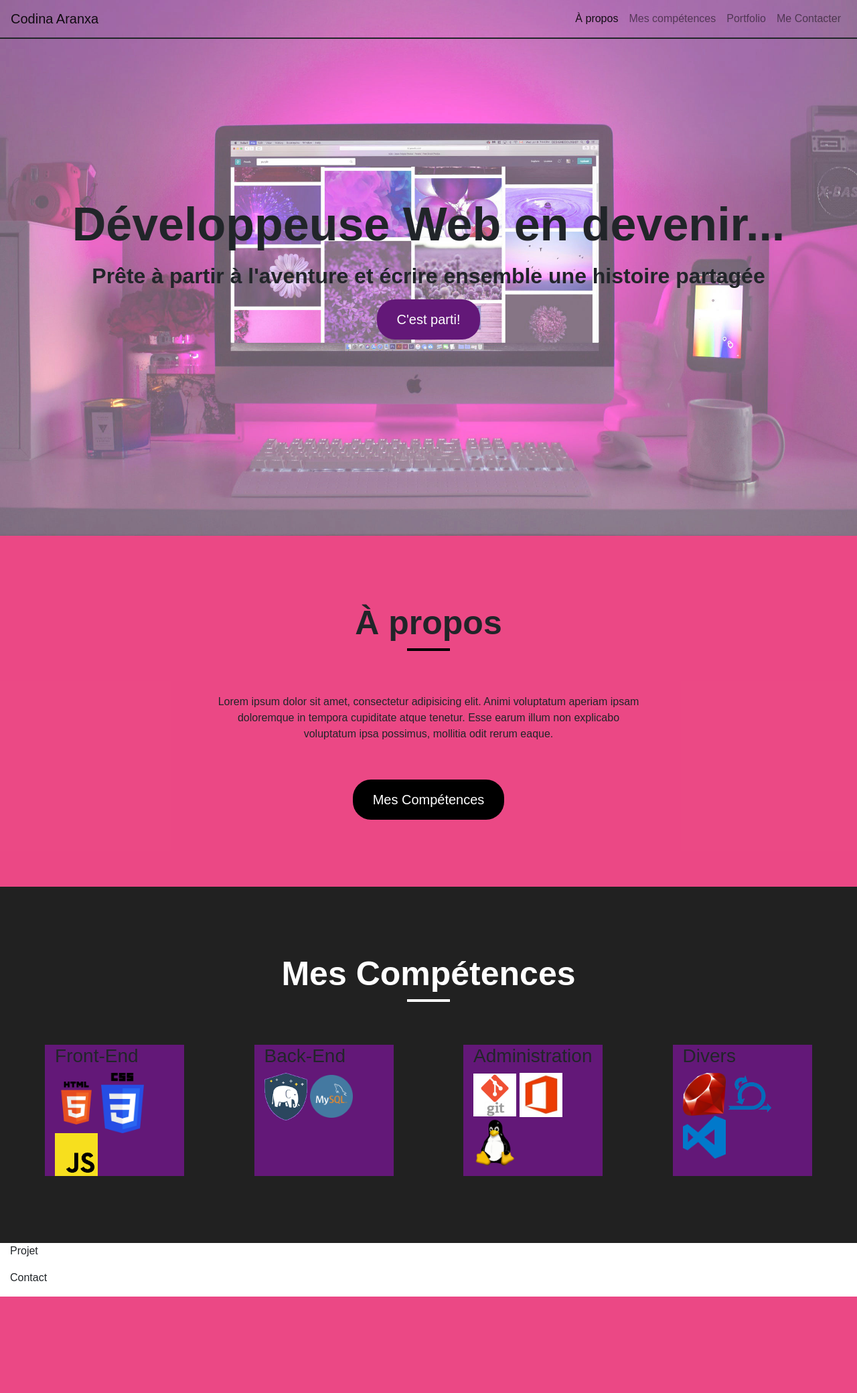
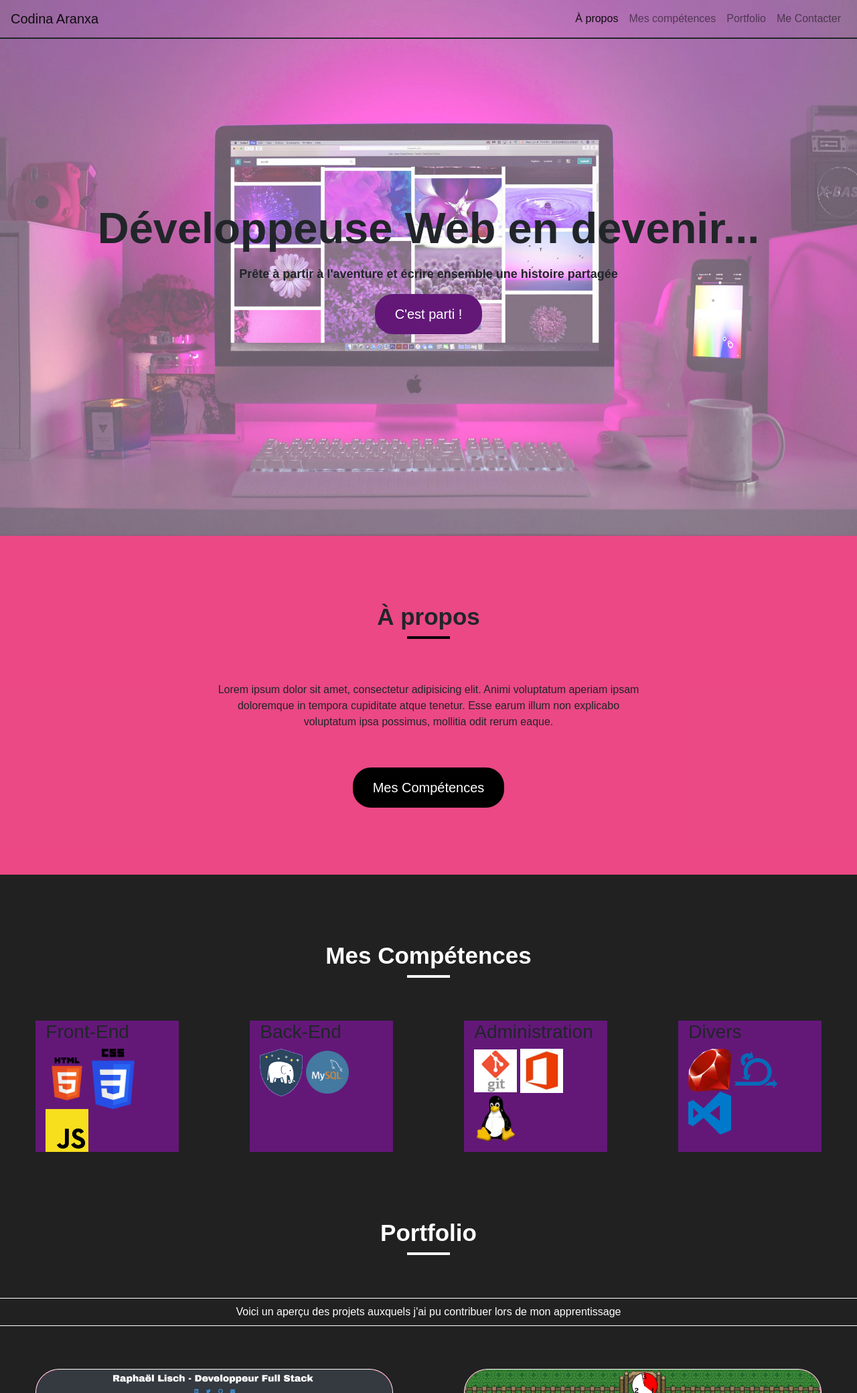
Before and after one commit to KennochaJilian/portfolio, a PHP site: page / in a window 1280 px wide. Shown: the top 2080 px of the page at 67% size. Before the commit the page ends 1936 px from the top, so only its background shows below. Run offline with PHP 8.4, Linux system fonts and the light colour scheme; some web fonts are replaced.

Commit message:
Génération du Portfolio et images associées

```diff
--- a/public/css/style.css
+++ b/public/css/style.css
@@ -12,13 +12,17 @@
 
 
 }
+.welcome p{
+    font-size: 18px;
+    font-weight: bold;
+}
 h1{
-    font-size: 70px !important;
+    font-size: 65px !important;
     font-weight:bold !important;
     text-align: center !important;
 }
 h2{
-    /* font-size: 35px !important;  */
+    font-size: 35px !important;
     font-weight:bold !important;
     text-align: center !important;
 }
@@ -103,3 +107,36 @@ h2{
 .imgSkill{
     width:5vw !important;
 }
+
+#project{
+    background-color:rgba(0,0,0,0.87);
+
+    color:white;
+
+}
+#project hr{
+    background-color: white;
+}
+#test{
+
+    width:100%;
+    border-top: 1px solid white;
+    border-bottom: 1px solid white;
+}
+#test p{
+    margin:0;
+    padding: 1vh;
+}
+.projectTable{
+    background-color: #e93578;
+    padding-left:0 !important;
+    padding-right:0!important;
+    border-radius:35px;
+    border: 1px solid white;
+}
+.projectTable img{
+    width:100%;
+    border-top-left-radius: 35px;
+    border-top-right-radius: 35px;
+
+}
--- a/view/frontend/project.php
+++ b/view/frontend/project.php
@@ -1,3 +1,48 @@
-<div>
-<p> Projet </p>
-</div>
+<?php
+$projectTable = [
+    [
+        "description" => "Réalisation d'un portfolio en Bootstrap",
+        "imgSRC" =>"img/lisch.jpg"
+    ],
+    [
+        "description" => "Bomberman en canvas/JS réalisé en équipe de quatre personnes",
+        "imgSRC" => "img/bomberman.jpg"
+    ],
+    [
+        "description" => "Interface de présentation pour l'inauguration de l'Access Code School de Strasbourg",
+        "imgSRC"=>"img/openning.jpeg"
+    ]
+]
+?>
+
+<section class="row p-auto" id="project">
+    <div class=" d-flex flex-column align-items-center col-md-12">
+        <div class="mb-5">
+            <h2 class="category"> Portfolio </h2>
+            <hr class="line">
+        </div>
+    </div>
+
+    <div id="test" class="mb-5">
+        <p class="text-center"> Voici un aperçu des projets auxquels j'ai pu contribuer lors de mon apprentissage </p>
+    </div>
+
+    <aside class="col-md-12">
+        <div class="row">
+            <?php
+            foreach($projectTable as $project){ ?>
+            <div class="col-xl-5 col-sm-12 col-xs-12 mt-3 mx-auto projectTable">
+                <img src=<?= $project['imgSRC']?>>
+
+                <div class="pl-2">
+                    <p> <?= $project['description']?></p>
+                </div>
+
+            </div>
+            <?php } ?>
+
+    </aside>
+
+
+
+</section>
--- a/view/frontend/skills.php
+++ b/view/frontend/skills.php
@@ -46,12 +46,11 @@
             <hr class="line">
         </div>
     </div>
-    <aside class="col-md-12 d-flex justify-content-around">
-
-
+    <aside class="col-md-12">
+        <div class="row">
         <?php
             foreach($skillsTable as $skill){ ?>
-            <div class="col-xl-2 skillsTable">
+            <div class="col-xl-2 mx-auto col-sm-6 col-xs-12 skillsTable">
             <div>
                 <h3> <?= $skill['title']?></h3>
             </div>
@@ -68,7 +67,7 @@
         ?>
 
 
-
+        </div>
     </aside>
 
 </section>
--- a/view/frontend/welcome.php
+++ b/view/frontend/welcome.php
@@ -6,10 +6,11 @@
                 <h1>
         </div>
         <div>
-            <h2> Prête à partir à l'aventure et écrire ensemble une histoire partagée </p>
-            </h2>
+            <p> Prête à partir à l'aventure et écrire ensemble une histoire partagée </p>
+            </p>
         </div>
-        <div> <button class="btnWelcome"> C'est parti! </button> </div>
+        <div> <button class="btnWelcome btn-xl"> C'est parti ! </button> </div>
+
 
     </div>
 </div>
```
Also changed, not shown: img/bomberman.jpg (added), img/lisch.jpg (added), img/openning.jpeg (added), img/projetRaphael.JPG (deleted). Lines whose indentation alone changed are shown as unchanged.
